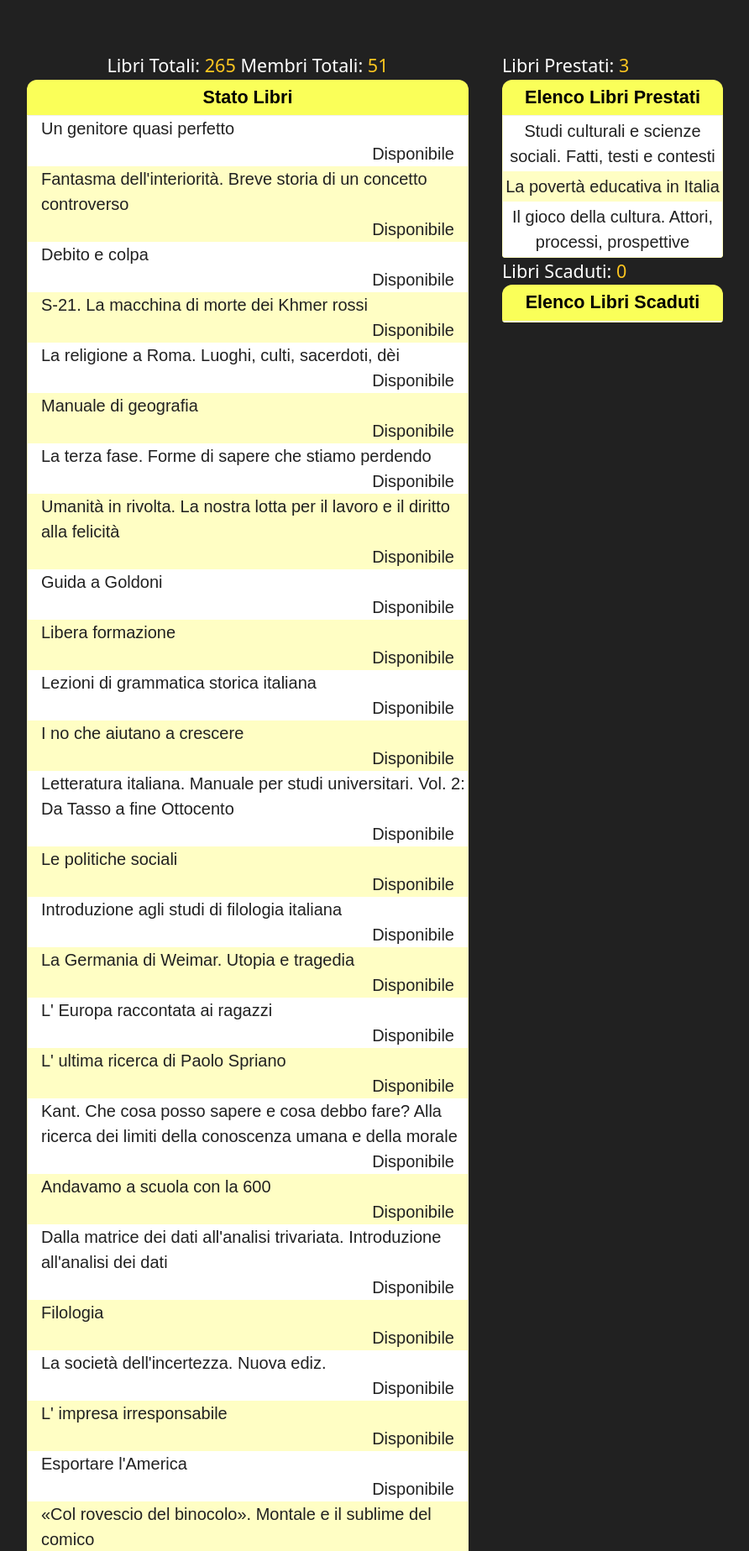
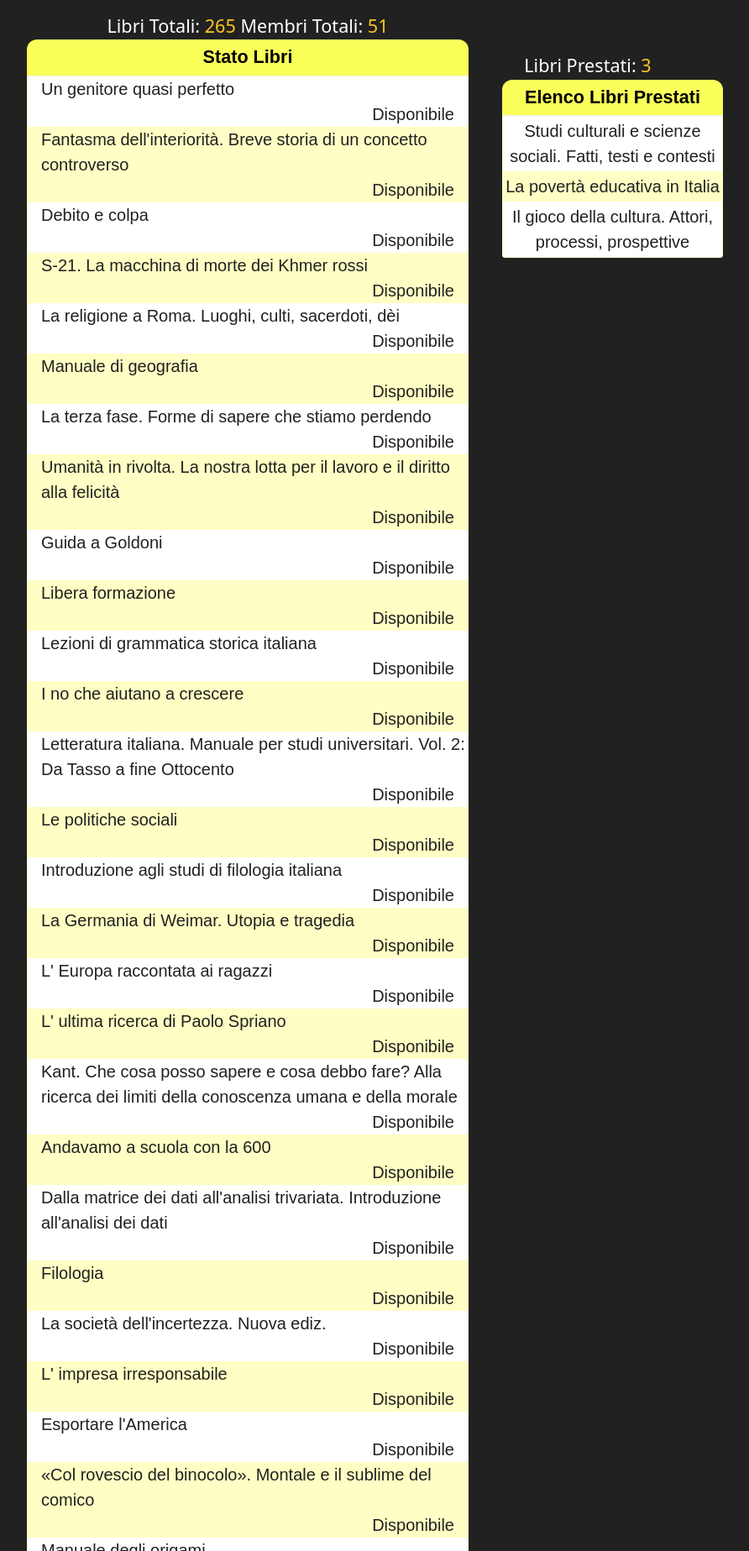
Before and after one commit to andbar27/provaLibreria, a Django app: page /libreria/stats_libreria in a window 1280 px wide. Shown: the part 76-1923 px from the top of the page at 84% size, without its empty margins (50-942 px from the left). Run offline with Django 5.2, Linux system fonts and the light colour scheme; data comes from the database, SQL or seed files in the repository.

Commit message:
margin top

```diff
--- a/libreria/static/libreria/style.css
+++ b/libreria/static/libreria/style.css
@@ -238,8 +238,16 @@ h1{
   margin-top: -1%
 }
 
+.stat-lib {
+ margin-top: -9%;
+}
+
 
 @media (max-width: 768px) {
+  .stat-lib {
+    margin-top: -4%;
+  }
+
   .navbar {
     margin-bottom: 4.3% !important;
   }
--- a/libreria/templates/libreria/list-members.html
+++ b/libreria/templates/libreria/list-members.html
@@ -2,8 +2,8 @@
 
 {% block content %}
 
-<div class="container my-5 text-center" style="max-width:580px">
-        <h1>Lista Membri</h1>
+<div class="container my-5 text-center" style="max-width:580px;">
+        <h1 style="margin-top: -5%;">Lista Membri</h1>
         <p></p>
 </div>
 
--- a/libreria/templates/libreria/stats_libreria.html
+++ b/libreria/templates/libreria/stats_libreria.html
@@ -4,7 +4,7 @@
     <div class="container">
         <div class="row" style="display: inline-flex; width:100%">
             <div class="col-sm" style="margin-top: 5%;">
-                <center style="font-size:1.35rem;">
+                <center class="stat-lib" style="font-size:1.35rem;">
                     Libri Totali: <a style="color: #ffc720">{{ n_libri }}</a>
                     Membri Totali:  <a style="color: #ffc720">{{ n_membri }}</a>
                 </center>
@@ -33,8 +33,8 @@
                 </div>
             </div>
 
-            <div class="col-sm" style="margin-top:5%">
-                <a style="font-size:1.35rem;">Libri Prestati: <a style="color: #ffc720; font-size:1.35rem;">{{ n_libri_prestati }}</a></a>
+            <div class="col-sm" style="margin-top:5%; ">
+                <a style="font-size:1.35rem; margin-left: 5%;">Libri Prestati: <a style="color: #ffc720; font-size:1.35rem;">{{ n_libri_prestati }}</a></a>
                 <div class="tab">
                     <div class="tab__title">Elenco Libri Prestati</div>
                     <div class="tab__data">
@@ -46,17 +46,6 @@
                     </div>
                 </div>
 
-                <a style="font-size:1.35rem;">Libri Scaduti: <a style="color: #ffc720; font-size:1.35rem;">{{ n_libri_scaduti }}</a></a>
-                <div class="tab">
-                    <div class="tab__title">Elenco Libri Scaduti</div>
-                    <div class="tab__data">
-                        <div class="tab__center">
-                            {% for scaduti in libri_scaduti %}
-                                <div class="item"> {{ scaduti.title }} </div>
-                            {% endfor %}
-                        </div>
-                    </div>
-                </div>
             </div>
         </div>
         <div style="text-align: center; margin-top: 5%; margin-bottom: 1%;">
```
